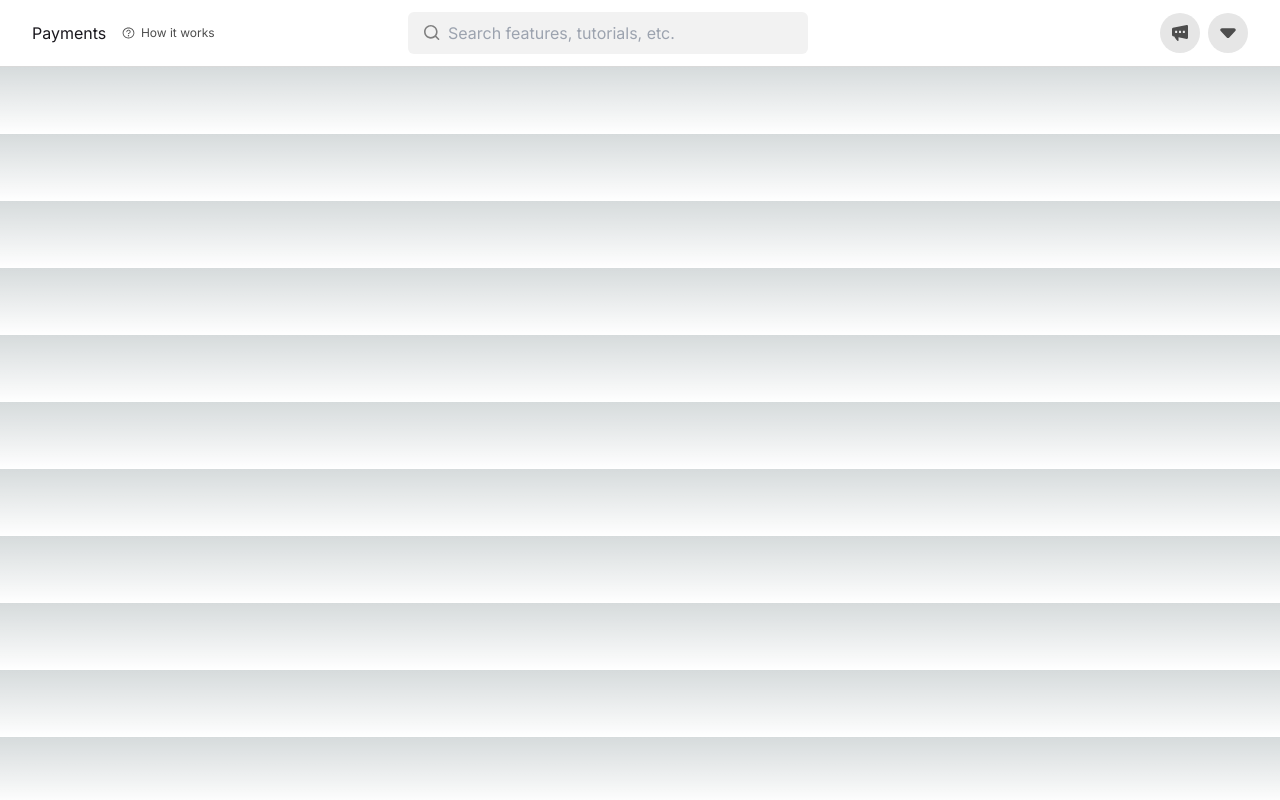
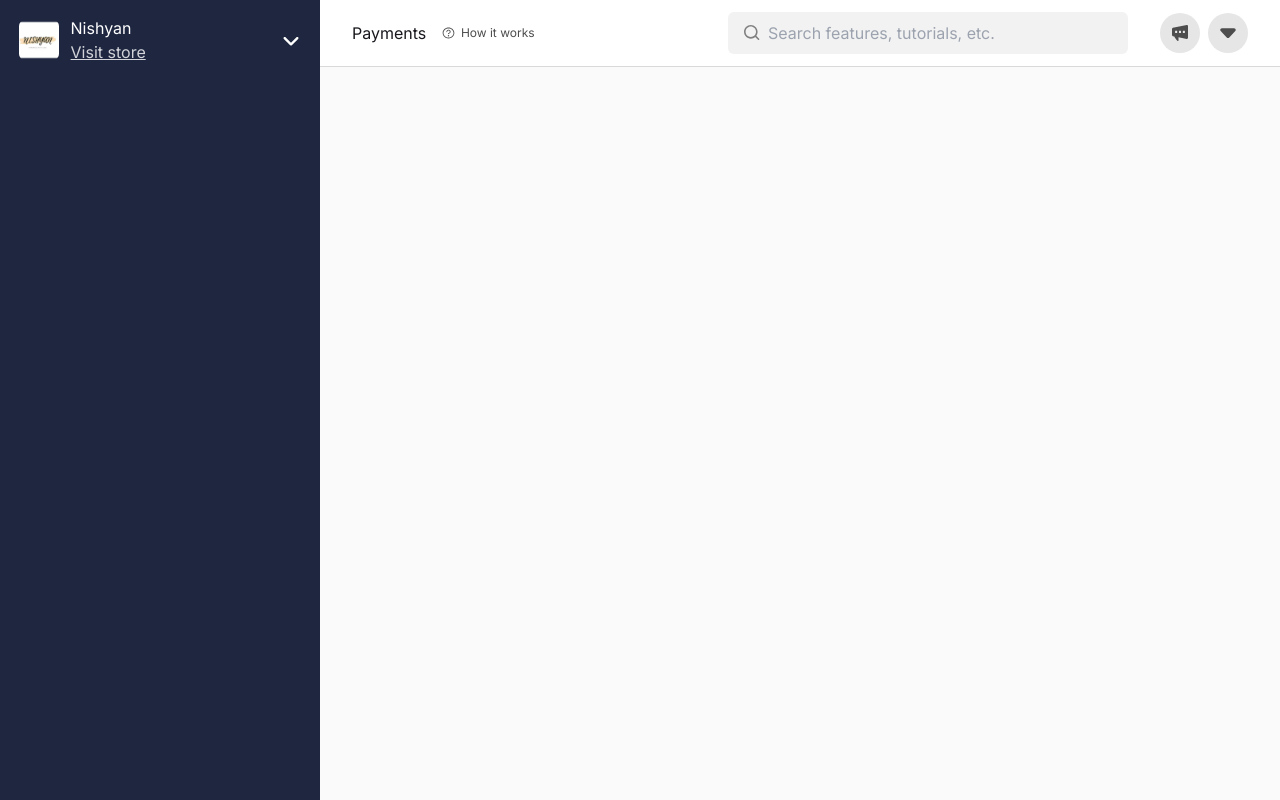
Before and after one commit to codecShivam/dukaanAssignment, a Next.js app: page / in a window 1280 px wide. Built offline with nearby package versions, Linux system fonts and the light colour scheme.

Commit message:
building dashboard

```diff
--- /dev/null
+++ b/src/app/components/dashboard/Dashboard.tsx
@@ -0,0 +1,12 @@
+import Navbar from "./Navbar";
+
+export default function Dashboard() {
+  return (
+    <div className="w-full bg-[#FAFAFA] h-screen overflow-auto">
+     <Navbar />
+      <div className="p-6 flex flex-col gap-8">
+
+      </div>
+    </div>
+  );
+}
--- /dev/null
+++ b/src/app/components/dashboard/sidebar/Heading.tsx
@@ -0,0 +1,26 @@
+import Image from "next/image";
+import dropDown from "@/../../public/images/svg/dropDown.svg";
+import logo from "@/../../public/images/png/logo.png";
+
+const Heading = () => {
+    return (
+        <div className="flex items-center w-full justify-between px-[0.53rem]">
+            <div className="flex items-center gap-3 ">
+                <Image src={logo} width={40} height={40} alt="logo" className="rounded-md" />
+                <div>
+                    <div>Nishyan</div>
+                    <div className="text-white/80 underline cursor-pointer">Visit store</div>
+                </div>
+            </div>
+            <Image
+                src={dropDown}
+                width={20}
+                height={10}
+                alt="arrow down"
+                className="cursor-pointer"
+            />
+        </div>
+    );
+};
+
+export default Heading;
--- /dev/null
+++ b/src/app/components/dashboard/sidebar/Sidebar.tsx
@@ -0,0 +1,13 @@
+import Heading from "./Heading";
+
+const Sidebar = () => {
+    return (
+        <div className="flex w-80 h-screen overflow-auto flex-col items-start justify-between text-white py-4 px-[0.63rem] bg-[#1E2640]">
+            <div className="w-full flex flex-1 flex-col gap-6">
+                <Heading />
+            </div>
+        </div>
+    );
+}
+
+export default Sidebar;
--- a/src/app/page.tsx
+++ b/src/app/page.tsx
@@ -1,10 +1,13 @@
-import Image from 'next/image'
-import Navbar from './components/Navbar'
+import Dashboard from "./components/dashboard/Dashboard"
+import Sidebar from "./components/dashboard/sidebar/Sidebar"
 
 export default function Home() {
   return (
-    <div>
-      <Navbar />
-    </div>
+    <main className="flex h-screen">
+      <div className="hidden sm:block">
+        <Sidebar />
+      </div>
+    <Dashboard />
+    </main>
   )
 }
```
Also changed, not shown: src/app/components/dashboard/Navbar.tsx (renamed from src/app/components/Navbar.tsx, +4 -4 lines), public/images/png/logo.png (added), public/images/svg/dropDown.svg (added).
